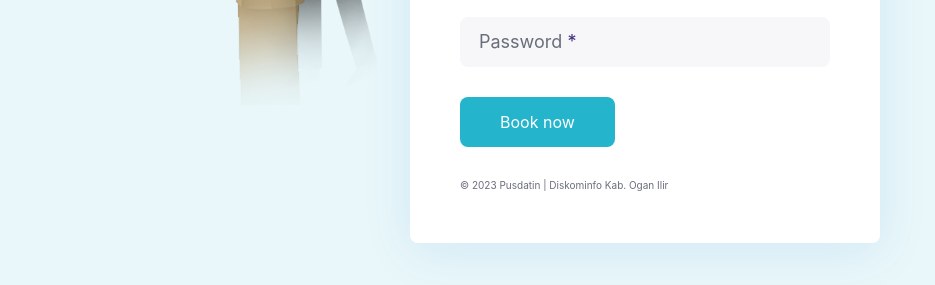
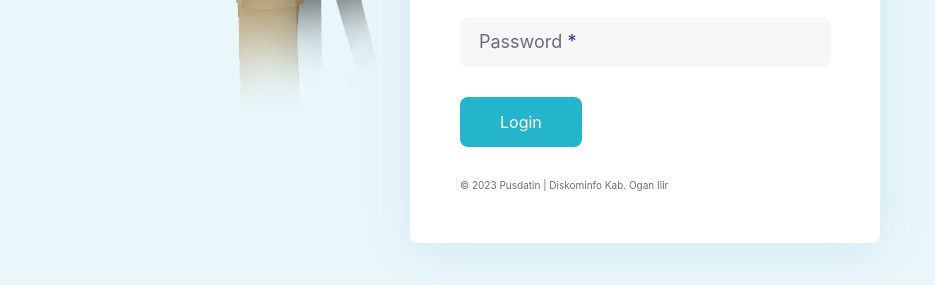
Before and after one commit to dayatpribadi/e-guru, a plain HTML site: page index.html in a window 1280 px wide. Shown: the part 501-786 px from the top of the page, 345-1280 px from the left. Drawn offline with Linux system fonts and the light colour scheme.

Commit message:
update button login

```diff
--- a/index.html
+++ b/index.html
@@ -88,7 +88,7 @@
                       <input class="form-input" id="password" type="password" name="password">
                       <label class="form-label" for="password">Password <span class="text-gray-700">*</span></label>
                     </div>
-                    <button class="button button-secondary button-nuka" type="submit">Book now<span class="button-overlay"></span></button>
+                    <button class="button button-secondary button-nuka" type="submit">Login<span class="button-overlay"></span></button>
                   </form>
                   <p style="font-size: 10px;">&copy; 2023 Pusdatin | Diskominfo Kab. Ogan Ilir</p>
                 </div>
```
